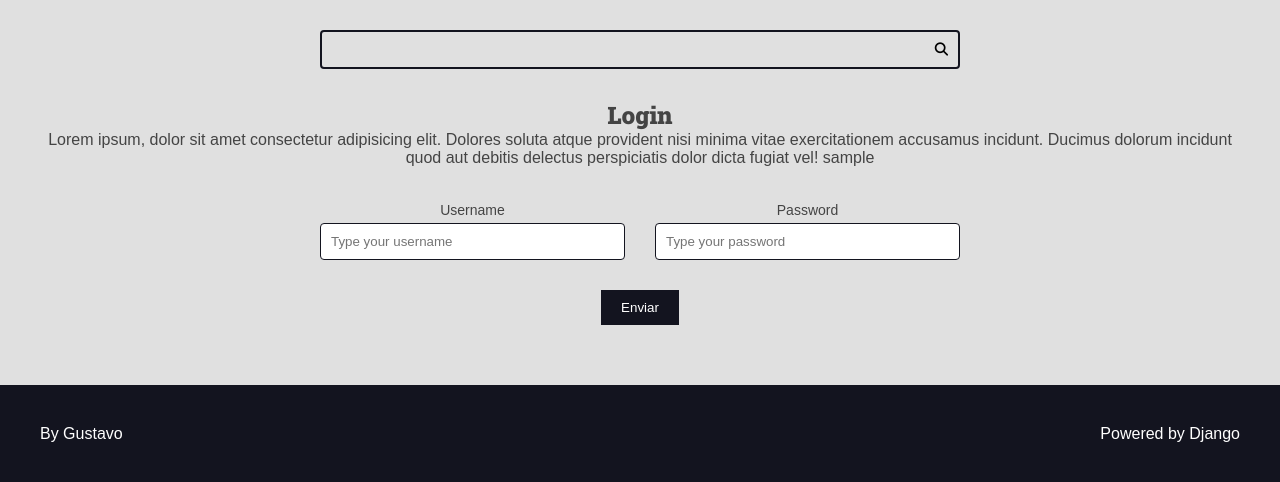
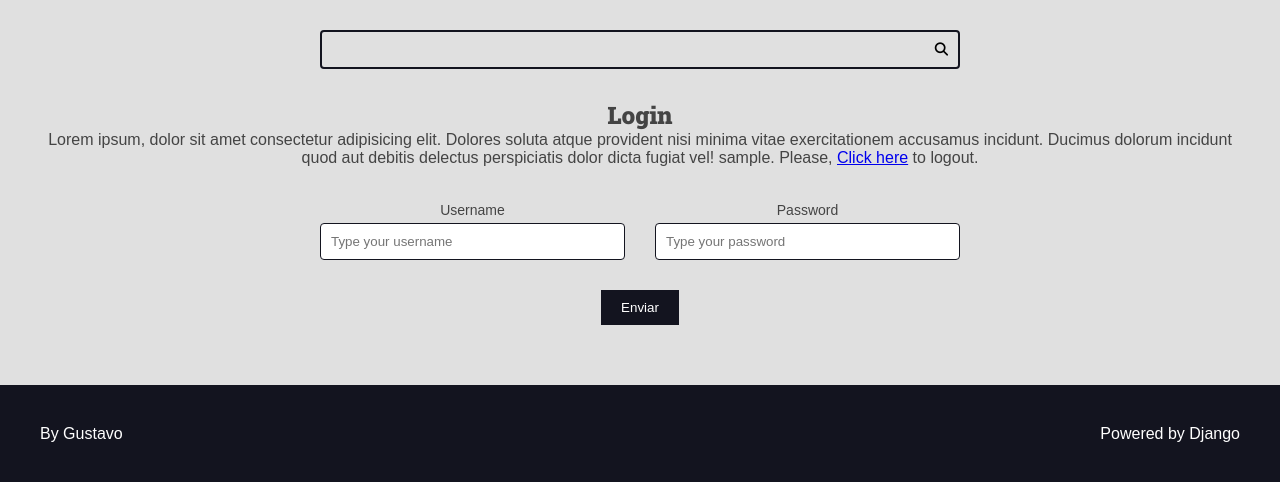
Before and after one commit to gustavo-it/curso-django-projeto1, a Django app: template authors/templates/authors/pages/login.html in a window 1280 px wide. Shown: the part 113-595 px from the top of the page. Run offline with Django 4.2, Linux system fonts and the light colour scheme; the template is opened without the code that fills it: values that come from a table or form of the project are taken from there, others are empty; a user stored in the database is signed in; tables that the repository leaves empty hold one stand-in row (values such as "Sample post").

Commit message:
Sistema de logout e segurança CSRF (Parte 2/3)

```diff
--- a/authors/templates/authors/pages/login.html
+++ b/authors/templates/authors/pages/login.html
@@ -9,7 +9,9 @@
         <p>Lorem ipsum, dolor sit amet consectetur adipisicing elit. Dolores soluta atque provident nisi minima vitae
         exercitationem accusamus incidunt. Ducimus dolorum incidunt quod aut debitis delectus perspiciatis dolor dicta
         fugiat vel!
-        {{ request.user.username }}
+        {{ request.user.username }}.
+        Please,
+        <a href="{% url 'authors:logout' %}">Click here</a> to logout.
     </p>
     {% endif %}
 </div>
--- a/authors/urls.py
+++ b/authors/urls.py
@@ -9,4 +9,5 @@ urlpatterns = [
     path('register/create/', views.register_create, name="register_create"),
     path('login/', views.login_view, name="login"),
     path('login/create/', views.login_create, name="login_create"),
+    path('logout/', views.logout_view, name='logout'),
 ]
```
